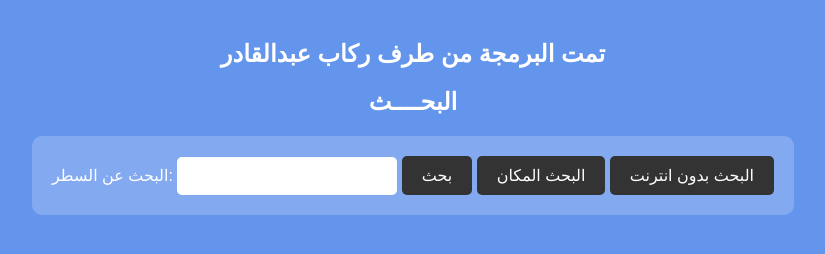
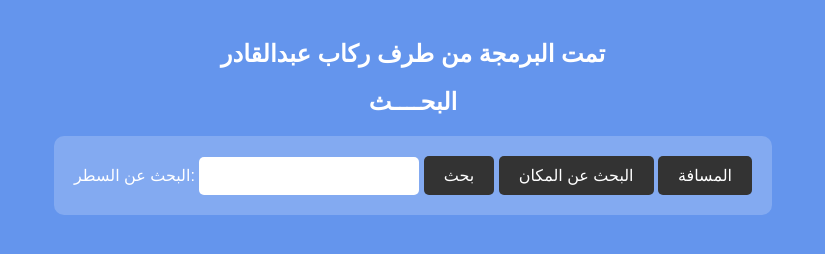
Before and after one commit to RayenDz/LieuUrcaCcls, a plain HTML site: page index.html in a window 1280 px wide. Shown: the whole page, without its empty margins (227-1052 px from the left). Drawn offline with Linux system fonts and the light colour scheme.

Commit message:
Update index.html

```diff
--- a/index.html
+++ b/index.html
@@ -69,8 +69,8 @@
 
 
 
-		<button type="button" id="distance2_button">البحث  المكان</button>
-        <button type="button" id="distance1_button">البحث بدون انترنت</button>
+		<button type="button" id="distance2_button">البحث عن المكان</button>
+        <button type="button" id="distance1_button">المسافة</button>
 
 
 
```
